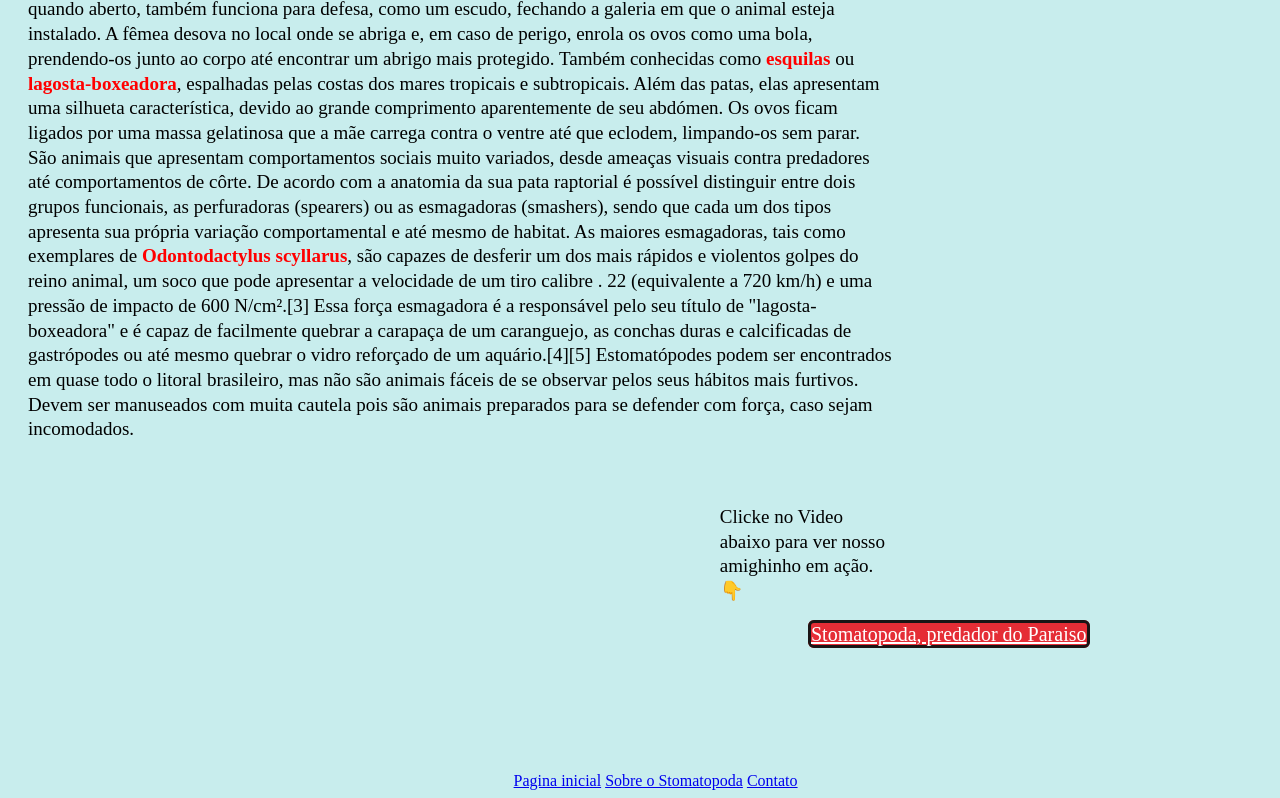
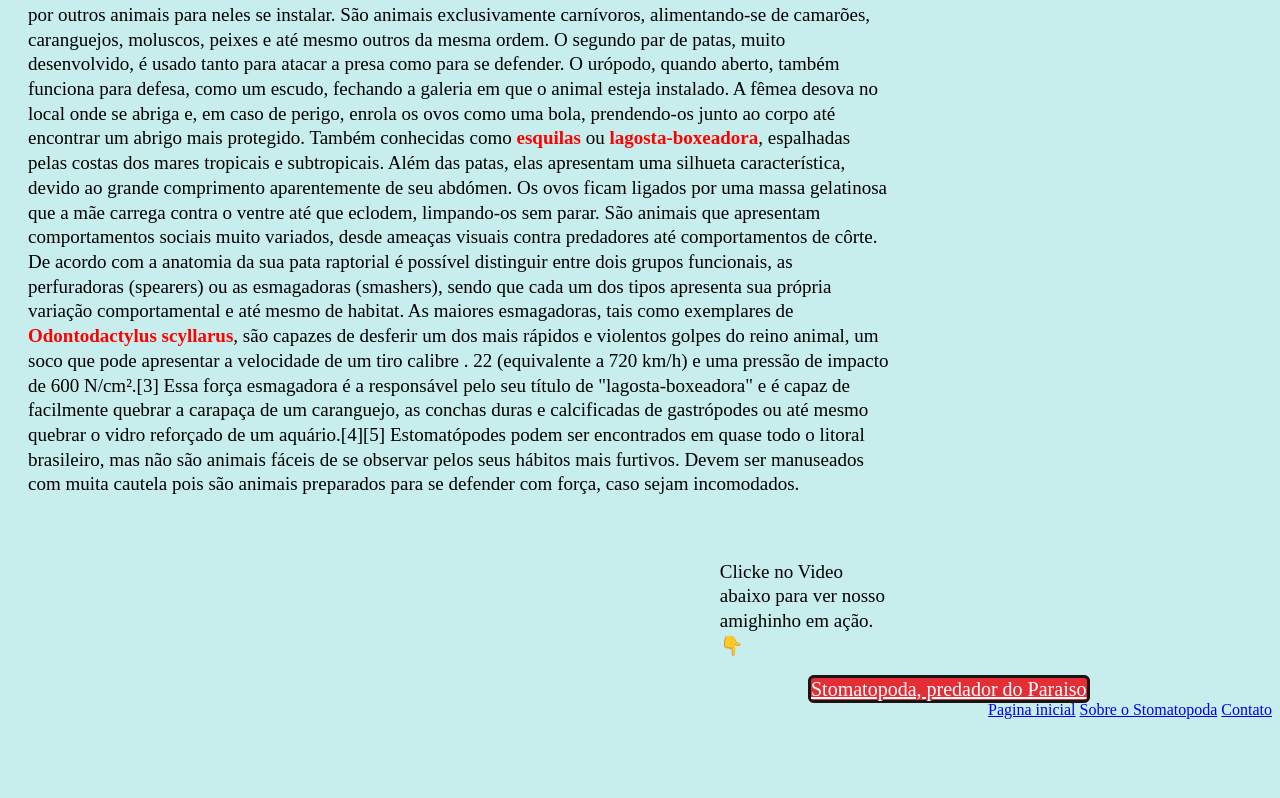
Before and after one commit to GusVF/exercicios_modulo1, a plain HTML site: page exercicios3.4_stomatopoda/index.html in a window 1280 px wide. Shown: the part 1003-1801 px from the top of the page. After the commit the page ends 1722 px from the top, so only its background shows below. Drawn offline with Linux system fonts and the light colour scheme.

Commit message:
adicionando_estilos

```diff
--- a/exercicios3.4_stomatopoda/index.html
+++ b/exercicios3.4_stomatopoda/index.html
@@ -27,7 +27,7 @@
      <section>
       <img class="foto2" src="https://upload.wikimedia.org/wikipedia/commons/thumb/b/b5/Odontodactylus_scyllarus1.jpg/500px-Odontodactylus_scyllarus1.jpg" alt="foto Stomatopoda">
      </section>
-      <section class="fatos">
+      <main class="fatos">
       <h2>Fatos sobre o Stomatopoda:</h2>
       <p>
         <strong>Stomatopoda</strong> (ou estomatópode), chamados popularmente de tamarutacas ou
@@ -63,10 +63,11 @@
         Devem ser manuseados com muita cautela pois são animais preparados para se defender com força, caso sejam incomodados.
         </p> <br>
         <P id="fraseVideo">Clicke no Video abaixo para ver nosso amighinho em ação.👇</P>
-        </section>
+      </main>
         <div class="video">
           <a href="https://youtu.be/E0Li1k5hGBE" target="_blank">Stomatopoda, predador do Paraiso</a>
         </div>
+
     <footer class="links">
       <a href="http://127.0.0.1:5500/index.html" target="_blank"
         >Pagina inicial</a>
--- a/exercicios3.4_stomatopoda/style.css
+++ b/exercicios3.4_stomatopoda/style.css
@@ -8,7 +8,11 @@ header {
   margin-top: 2%;
   border-bottom: 10px solid black;
   margin-bottom: 2px;
-  color: darkkhaki;
+
+}
+h1 {
+    color: rgb(4, 40, 4);
+    text-shadow: 2px 2px rgb(228, 144, 53)
 }
 
 .foto1 {
@@ -39,14 +43,18 @@ aside {
 }
 
 .fatos {
-  margin-top: 100px;
+  margin-top:-240px;
   margin-left: 20px;
   margin-right: 30%;
   line-height: 130%;
   font-size: 19px;
+  display: inline-block;
 }
 .fatos h2 {
   text-align: center;
+}
+.fatos  {
+    float:left;
 }
 
 #fraseVideo {
@@ -73,8 +81,6 @@ strong {
     font-size:25px ;
 }
 
-.links {
-  margin-top: 10%;
-  margin-left: 40%;
-  display: inline-block;
+.links  {
+  float: right;
 }
```
